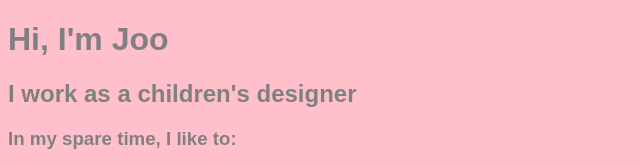
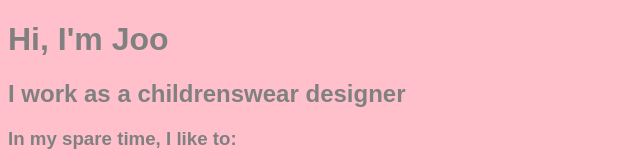
Before and after one commit to hjoolee/fewd_first_website, a plain HTML site: page index.html in a window 1280 px wide. Shown: the top 166 px of the page, without its empty margins (0-640 px from the left). Drawn offline with Linux system fonts and the light colour scheme.

Commit message:
miss spelling

```diff
--- a/index.html
+++ b/index.html
@@ -14,7 +14,7 @@
 <body>
   <h1>Hi, I'm Joo</h1>
 
-<h2>I work as a children's designer</h2>
+<h2>I work as a childrenswear designer</h2>
 
 <h3>In my spare time, I like to: </h3>
 
```
